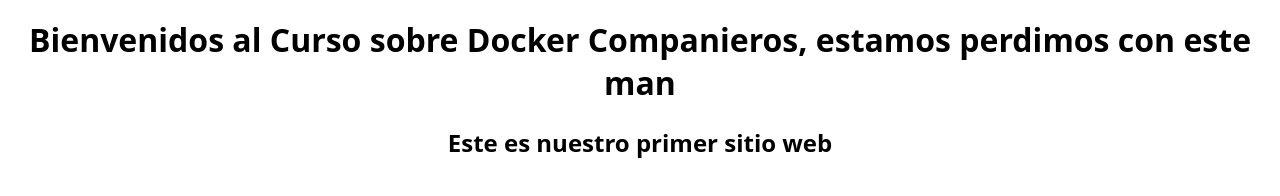
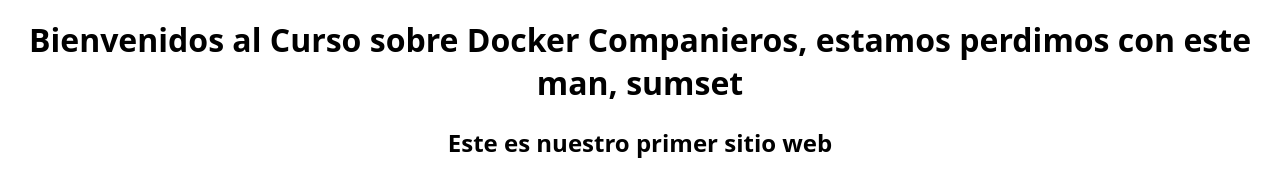
Before and after one commit to Johansebastian1/miweb, a plain HTML site: page static-html/index.html in a window 1280 px wide. Shown: the part 358-554 px from the top of the page. Drawn offline with Linux system fonts and the light colour scheme.

Commit message:
Update index.html

```diff
--- a/static-html/index.html
+++ b/static-html/index.html
@@ -16,6 +16,6 @@
 </head>
 <body>
 	<img src="logo.jpeg" />
-	<h1>Bienvenidos al Curso sobre Docker Companieros, estamos perdimos con este man</h1>
+	<h1>Bienvenidos al Curso sobre Docker Companieros, estamos perdimos con este man, sumset</h1>
 	<h2>Este es nuestro primer sitio web</h2>
 </html>
```
